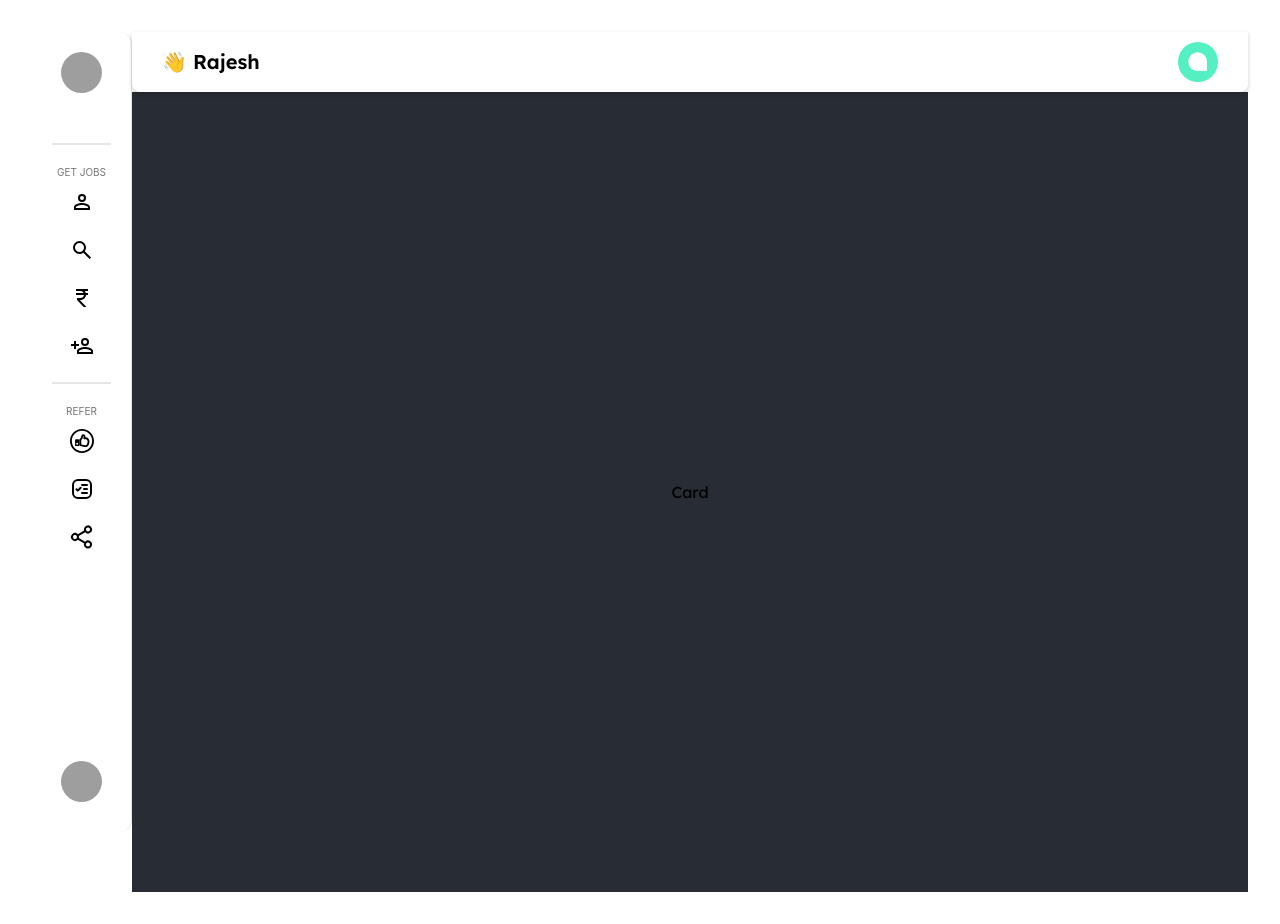
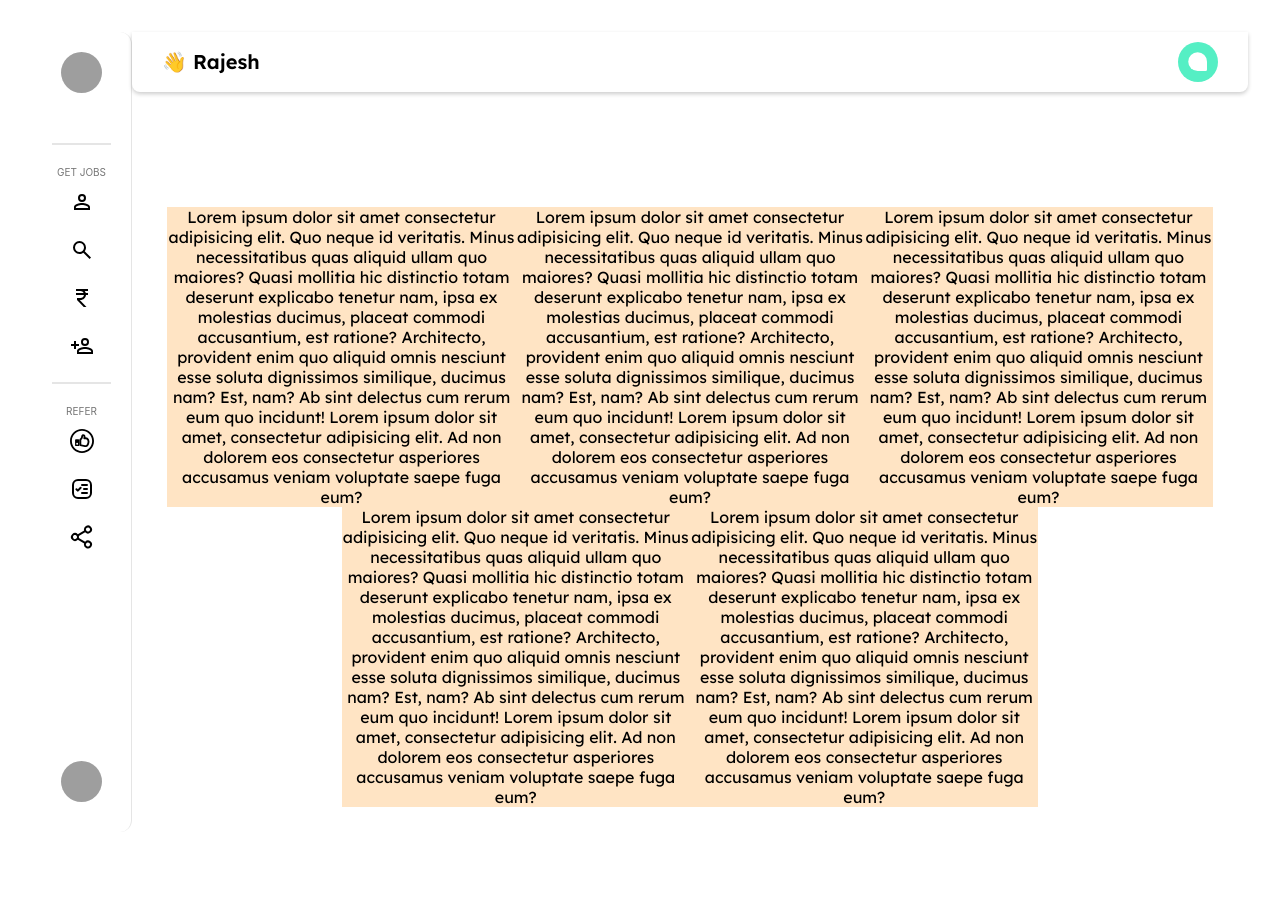
Before and after one commit to sngrajesh/workday, a React (Vite) app: page / in a window 1280 px wide. Built offline with nearby package versions, Linux system fonts and the light colour scheme; grey boxes are pictures that could not be loaded.

Commit message:
Addewd Icons

```diff
--- a/src/components/card/Card.css
+++ b/src/components/card/Card.css
@@ -0,0 +1,5 @@
+.job-card {
+    width: 33%;
+    background-color: bisque;
+
+}
--- a/src/components/card/Card.jsx
+++ b/src/components/card/Card.jsx
@@ -1,8 +1,19 @@
+import "./Card.css";
 
 const Card = () => {
   return (
-    <div>Card</div>
-  )
-}
+    <div className="job-card">
+      Lorem ipsum dolor sit amet consectetur adipisicing elit. Quo neque id
+      veritatis. Minus necessitatibus quas aliquid ullam quo maiores? Quasi
+      mollitia hic distinctio totam deserunt explicabo tenetur nam, ipsa ex
+      molestias ducimus, placeat commodi accusantium, est ratione? Architecto,
+      provident enim quo aliquid omnis nesciunt esse soluta dignissimos
+      similique, ducimus nam? Est, nam? Ab sint delectus cum rerum eum quo
+      incidunt! Lorem ipsum dolor sit amet, consectetur adipisicing elit. Ad non
+      dolorem eos consectetur asperiores accusamus veniam voluptate saepe fuga
+      eum?
+    </div>
+  );
+};
 
-export default Card
+export default Card;
--- a/src/routes/Home/HomePage.css
+++ b/src/routes/Home/HomePage.css
@@ -1,8 +1,19 @@
 .home-page {
-    display: flex;
-    flex-direction: column;
-    align-items: center;
-    justify-content: center;
-    min-height: 100vh;
-    background-color: #282c34;
+  display: flex;
+  flex-direction: column;
+  align-items: center;
+  justify-content: center;
+  min-height: 100vh;
+  padding: 30px;
 }
+
+.home-page-content {
+  display: flex;
+  flex-direction: row;
+  align-items: center;
+  flex-wrap: wrap;
+  justify-content: center;
+  padding-top: 30px;
+  margin-left: auto;
+  margin-right: auto;
+}
--- a/src/routes/Home/HomePage.jsx
+++ b/src/routes/Home/HomePage.jsx
@@ -1,9 +1,17 @@
 import Card from "../../components/card/Card";
 import "./HomePage.css";
 const HomePage = () => {
-  return <div className="home-page">
-    <Card />
-  </div>;
+  return (
+    <div className="home-page">
+      <div className="home-page-content">
+        <Card />
+        <Card />
+        <Card />
+        <Card />
+        <Card />
+      </div>
+    </div>
+  );
 };
 
 export default HomePage;
```
